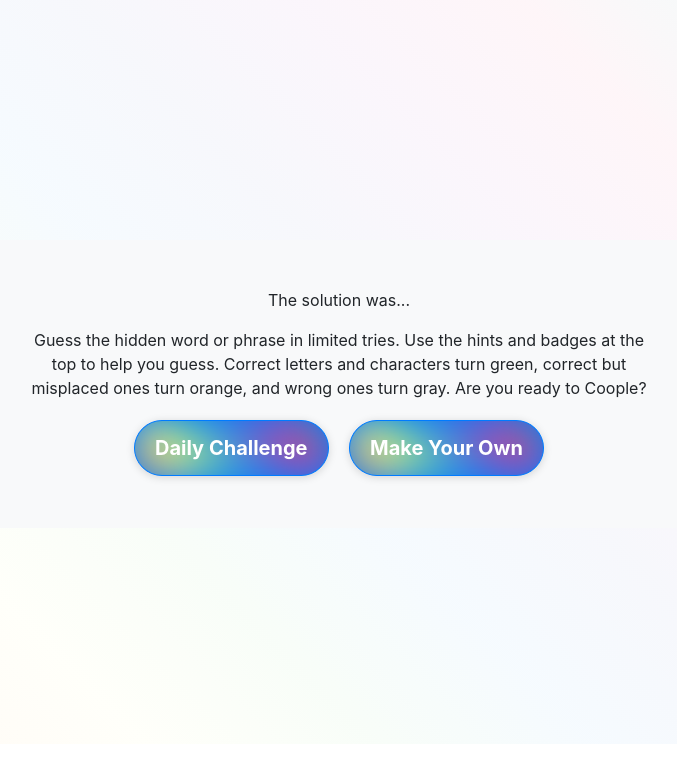
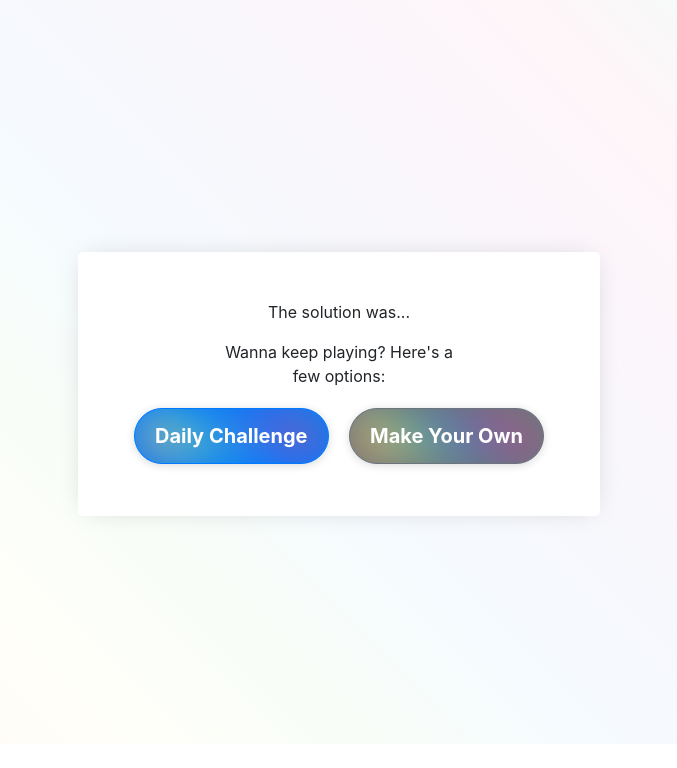
Before and after one commit to coopersully/coople, a Flask app: page /results in a window 1280 px wide. Shown: the part 56-824 px from the top of the page, without its empty margins (301-978 px from the left). Run offline with Flask 3, Linux system fonts and the light colour scheme; some libraries are stand-ins or nearby versions.

Commit message:
Spruce up UX

```diff
--- a/app.py
+++ b/app.py
@@ -11,9 +11,9 @@
     return render_template('home.html')
 
 
-@app.route('/game', methods=['GET', 'POST'])
-def game():
-    return render_template('game.html')
+@app.route('/create', methods=['GET', 'POST'])
+def create():
+    return render_template('create.html')
 
 
 @app.route('/play')
--- a/static/css/styles.css
+++ b/static/css/styles.css
@@ -47,6 +47,7 @@
     z-index: -1;
     background-size: 200% auto;
     background-image: linear-gradient(45deg, #FF6961, #FFB347, #FDFD96, #77DD77, #42A5F5, #5C6BC0, #AB47BC, #EC407A, #26A69A, #9CCC65, #D4E157, #FFEE58, #FFCA28, #FF7043, #8D6E63, #BDBDBD);
+    opacity: 0.5;
     filter: blur(20px); /* apply the blur here */
 }
 
--- a/templates/base.html
+++ b/templates/base.html
@@ -35,7 +35,7 @@
                 <a class="nav-link" href="{{ url_for('daily') }}">Daily</a>
             </li>
             <li class="nav-item">
-                <a class="nav-link" href="{{ url_for('game') }}">Make your own</a>
+                <a class="nav-link" href="{{ url_for('create') }}">Make your own</a>
             </li>
         </ul>
     </div>
--- a/templates/results.html
+++ b/templates/results.html
@@ -4,16 +4,15 @@
 
     <div class="container py-5 d-flex justify-content-center align-items-center" style="min-height: 100vh;">
         <div class="position-relative">
-            <div class="jumbotron text-center p-5 bg-light rounded-3">
+            <div class="jumbotron text-center p-5 bg-white rounded-3"
+                 style="-webkit-box-shadow: 0 0 25px -10px rgba(31,31,31,0.25); -moz-box-shadow: 0 0 25px -10px rgba(31,31,31,0.25); box-shadow: 0 0 25px -10px rgba(31,31,31,0.25);">
                 <p class="col-md-8 fs-4 mx-auto">The solution was...</p>
                 <h1 class="display-1 fw-bold cooplify text-wrap" id="word"></h1>
                 <h1 class="display-5 fw-bold" id="results-message"></h1>
-                <p class="col-md-8 fs-4 mx-auto">Guess the hidden word or phrase in limited tries. Use the hints and
-                    badges at the top to help you guess. Correct letters and characters turn green, correct but
-                    misplaced ones turn orange, and wrong ones turn gray. Are you ready to Coople?</p>
+                <p class="col-md-8 fs-4 mx-auto">Wanna keep playing? Here's a few options:</p>
                 <a href="{{ url_for('daily') }}" class="btn btn-primary btn-lg btn-coople rounded-pill my-1 mx-2"
                    type="button">Daily Challenge</a>
-                <a href="{{ url_for('game') }}" class="btn btn-primary btn-lg btn-coople rounded-pill my-1 mx-2"
+                <a href="{{ url_for('create') }}" class="btn btn-secondary btn-lg btn-coople rounded-pill my-1 mx-2"
                    type="button">Make Your Own</a>
             </div>
         </div>
```
Also changed, not shown: templates/home.html (+4 -5 lines), static/images/coople-render.png, static/images/coople.svg, templates/create.html (renamed from templates/game.html).
